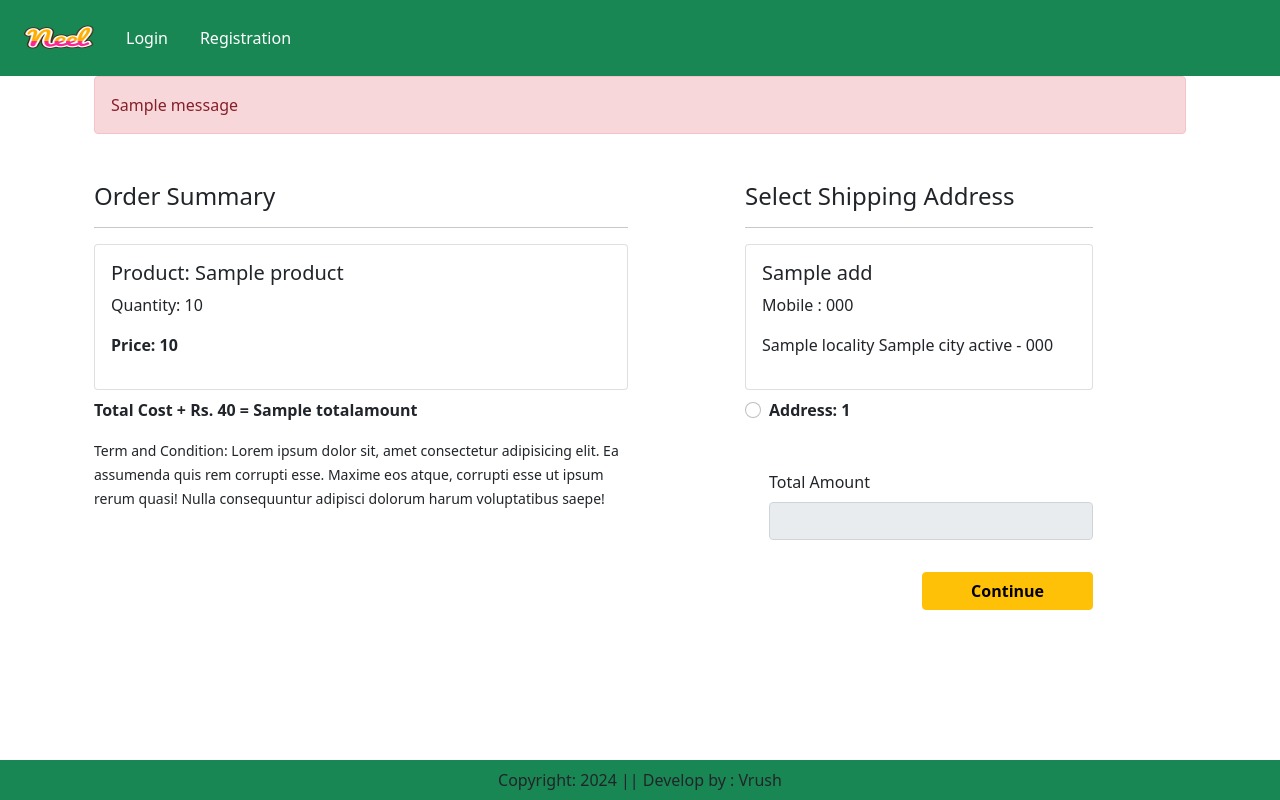
After one commit to Vrush2004/Django-Ecommerce-Project, a Django app: template Django_ecommerce_project/ec/app/templates/app/checkout.html in a window 1280 px wide. The commit adds this page. Run offline with Django 5.2, Linux system fonts and the light colour scheme; the template is opened without the code that fills it: most values are stand-ins (such as "Sample title", 1, 10 or a date in 2020); one stand-in notice (Sample message) is shown; some libraries are stand-ins or nearby versions.

Commit message:
functionality

```diff
--- a/Django_ecommerce_project/ec/app/templates/app/base.html
+++ b/Django_ecommerce_project/ec/app/templates/app/base.html
@@ -6,6 +6,7 @@
     <meta name="viewport" content="width=device-width, initial-scale=1.0">
     <link href="https://cdn.jsdelivr.net/npm/bootstrap@5.3.3/dist/css/bootstrap.min.css" rel="stylesheet" integrity="sha384-QWTKZyjpPEjISv5WaRU9OFeRpok6YctnYmDr5pNlyT2bRjXh0JMhjY6hW+ALEwIH" crossorigin="anonymous">
     <link href="https://stackpath.bootstrapcdn.com/bootstrap/5.1.0/css/bootstrap.min.css" rel="stylesheet">
+    <link rel="stylesheet" href="https://cdnjs.cloudflare.com/ajax/libs/font-awesome/5.15.4/css/all.min.css">
     <link rel="stylesheet" href="{% static 'app/css/owl.carousel.min.css'%}"/>
     <link rel="stylesheet" href="{% static 'app/css/all.min.css'%}"/>
     <link rel="stylesheet" href="{% static 'app/css/style.css'%}"/>
--- /dev/null
+++ b/Django_ecommerce_project/ec/app/templates/app/checkout.html
@@ -0,0 +1,63 @@
+{% extends 'app/base.html' %}
+{% load static %}
+{% block title %}But Now{% endblock title %}
+
+{% block main-content%}
+    <div class="container">
+        {% if messages %}
+            {% for msg in messages %}
+                <div class="alert alert-danger" role="alert">
+                    {{msg}}
+                </div>
+            {% endfor %}
+        {% endif %}
+        <div class="row mt-5">
+            <div class="col-sm-6">
+                <h4>Order Summary</h4>
+                <hr>
+                {% for item in cart_items %}
+                <div class="card mb-2">
+                    <div class="card-body">
+                        <h5>Product: {{item.product.title}}</h5>
+                        <p>Quantity: {{item.quantity}}</p>
+                        <p class="fw-bold">Price: {{item.product.discounted_price}}</p>
+                    </div>
+                </div>
+                {% endfor %}
+                <p class="fw-bold">Total Cost + Rs. 40 = {{totalamount}}</p>
+                <small>Term and Condition: Lorem ipsum dolor sit, amet consectetur adipisicing elit. Ea assumenda quis rem corrupti esse. Maxime eos atque, corrupti esse ut ipsum rerum quasi! Nulla consequuntur adipisci dolorum harum voluptatibus saepe!</small>
+            </div>
+            <div class="col-sm-4 offset-sm-1">
+                <h4>Select Shipping Address</h4>
+                <hr>
+                <form method="post" id="myform">
+                    {% csrf_token %}
+                    {% for ad in add %}
+                    <div class="card">
+                        <div class="card-body">
+                            <h5>{{ad.name}}</h5>
+                            <p>Mobile : {{ad.mobile}}</p>
+                            <p>{{ad.locality}} {{ad.city}} {{ad.state}} - {{ad.zipcode}}</p>
+                        </div>
+                    </div>
+                    <div class="form-check mt-2 mb-5">
+                        <input class="form-check-input" type="radio" name="custid" id="custadd{{forloop.counter}}" value="{{ad.id}}">
+                        <label class="form-check-label fw-bold" for="custadd{{forloop.counter}}">
+                            Address: {{forloop.counter}}
+                        </label>
+                    </div>
+                    {% endfor %}
+                    <div class="form-check mb-3">
+                        <label for="totamount" class="form-label">Total Amount</label>
+                        <input type="number" class="form-control" name="totamount" value={{totalamount}} readonly>
+                    </div>
+                    <div class="text-end">
+                        <button type="submit" class="btn btn-warning mt-3 px-5 fw-bold">Continue</button>
+                        <!-- <div id="paypal-button-container"></div> -->
+                        <!-- <button id="rzp-button1" type="submit" class="btn btn-warning mt-3 px-5 fw-bold">Payment</button> -->
+                    </div>
+                </form>
+            </div>
+        </div>
+    </div>
+{% endblock main-content %}
```
Also changed, not shown: Django_ecommerce_project/ec/app/urls.py (+5 -4 lines), Django_ecommerce_project/ec/app/views.py (+32 -0 lines).
